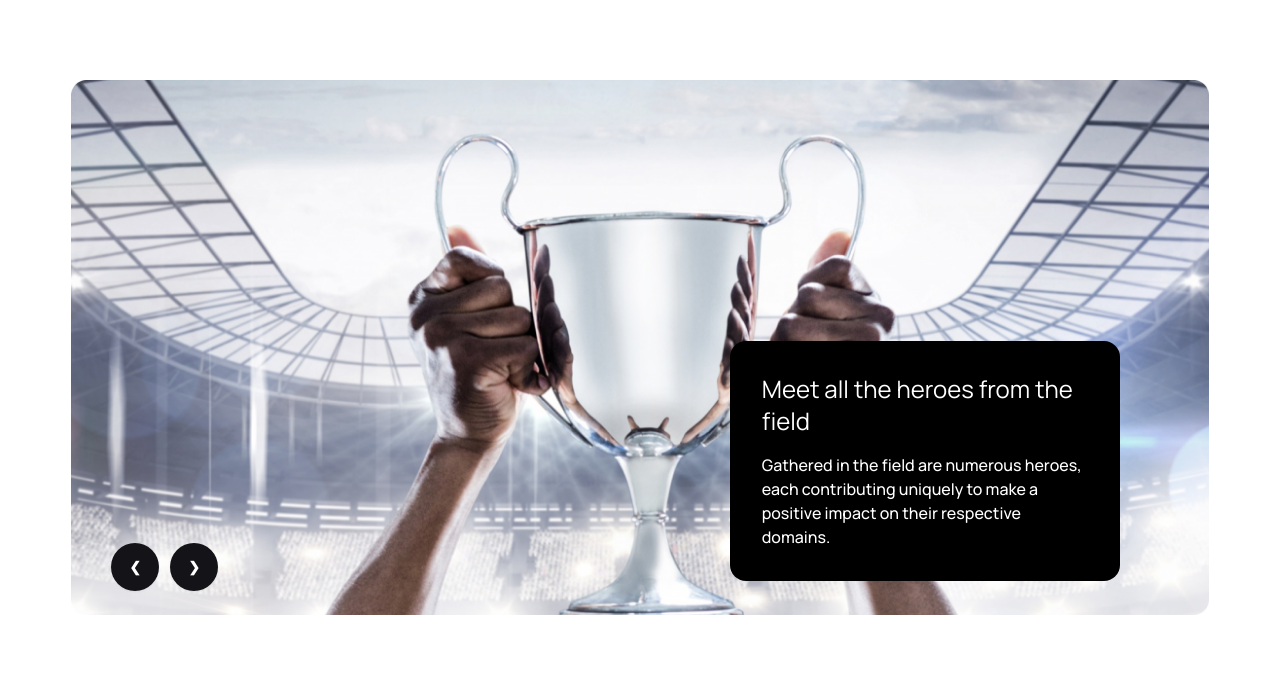
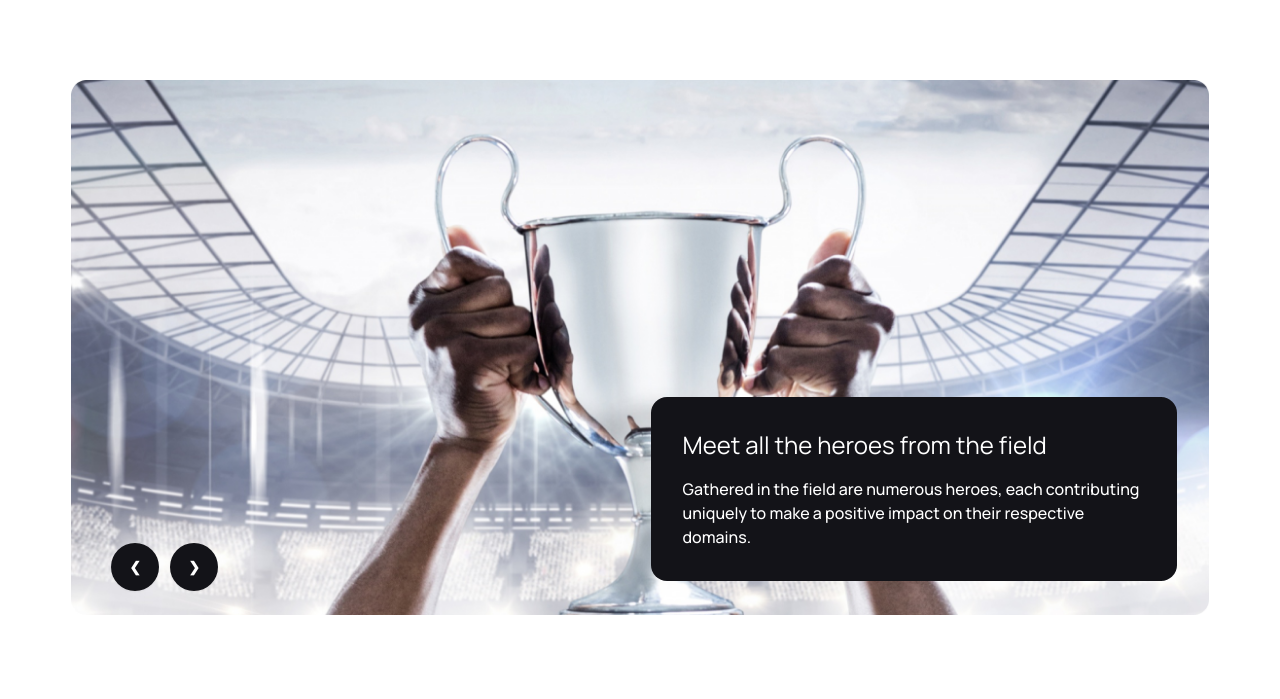
Before and after one commit to monircom/Assignment-03-hockeys, a plain HTML site: page index.html in a window 1280 px wide. Shown: the part 100-799 px from the top of the page. Drawn offline with nearby package versions, Linux system fonts and the light colour scheme.

Commit message:
banner black added

```diff
--- a/index.html
+++ b/index.html
@@ -111,7 +111,7 @@
                         </div>
                     </div>
                 </div>
-                <div class=" lg:absolute lg:flex flex-col bg-black right-[9%] bottom-10 lg:w-1/3 p-8 rounded-2xl mt-4">
+                <div class=" lg:absolute lg:flex flex-col bg-black-color right-12 bottom-10 lg:w-[45%] p-8 rounded-2xl mt-4">
                     <h1 class="text-white text-xl lg:text-2xl">Meet all the heroes from the field</h1>
                     <p class="text-white font-medium mt-4 ">Gathered in the field are numerous heroes, each contributing
                         uniquely to make a positive impact on their respective domains.</p>
```
